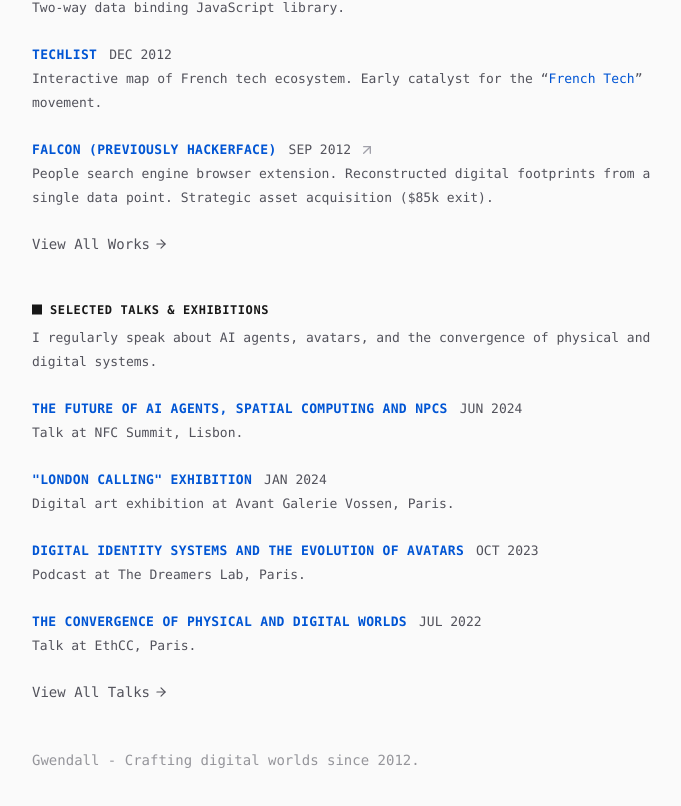
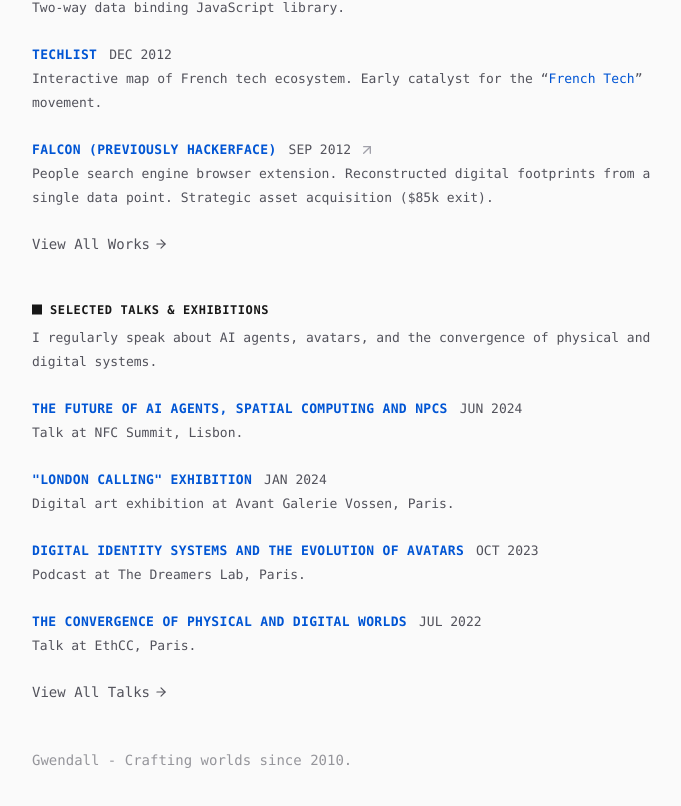
Before and after one commit to gwendall/gwendall, a Next.js app: page / in a window 1280 px wide. Shown: the part 1241-2047 px from the top of the page, without its empty margins (296-977 px from the left). Built offline with nearby package versions, Linux system fonts and the light colour scheme.

Commit message:
Update footer text in layout
Changed the footer to reflect 'Crafting worlds since 2010' instead of 'Crafting digital worlds since 2012.'

```diff
--- a/src/app/layout.tsx
+++ b/src/app/layout.tsx
@@ -128,7 +128,7 @@ export default function RootLayout({
           </header>
           {children}
           <footer className="mt-12 text-foreground-muted text-sm opacity-60">
-            Gwendall - Crafting digital worlds since 2012.
+            Gwendall - Crafting worlds since 2010.
           </footer>
         </main>
       </body>
```
